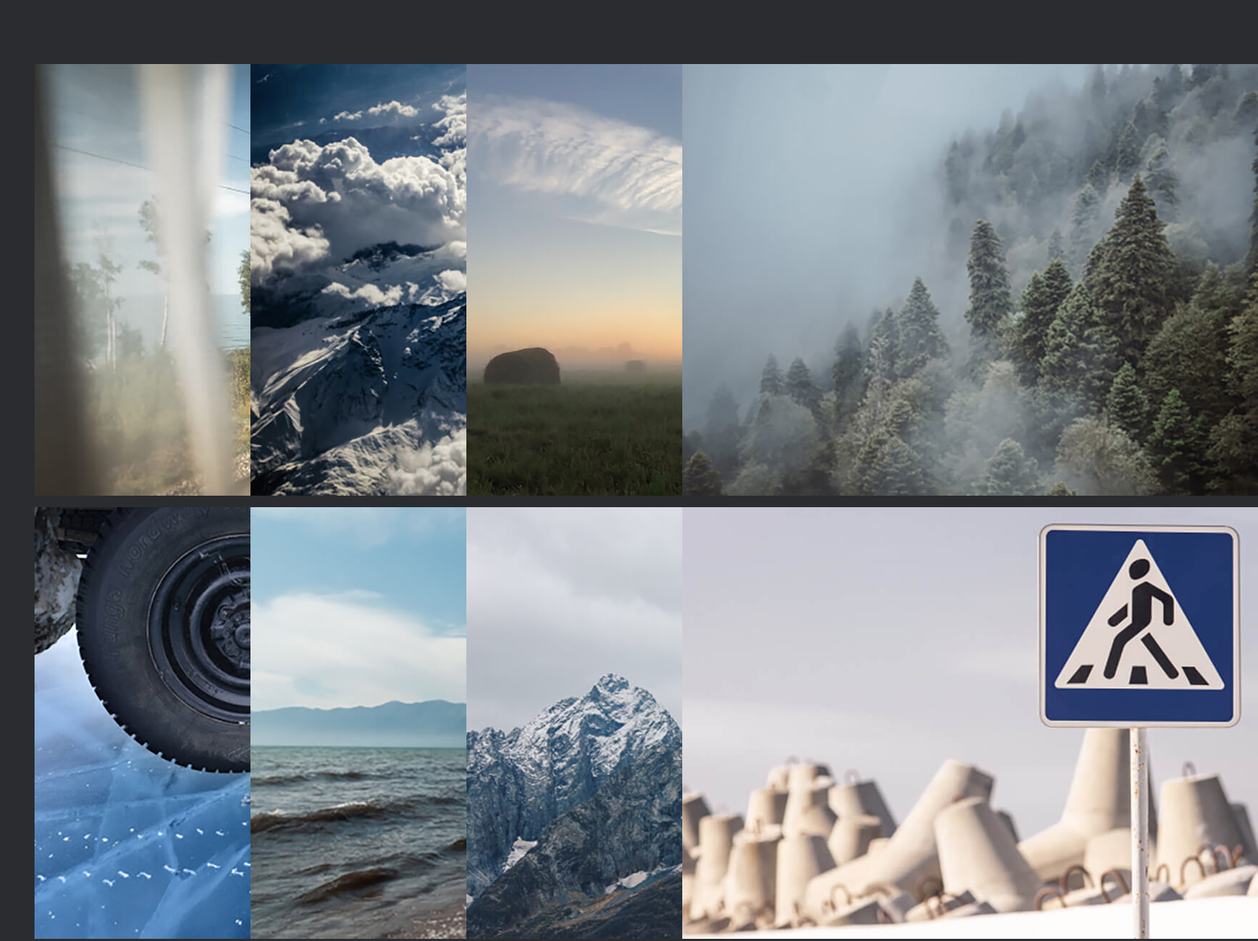
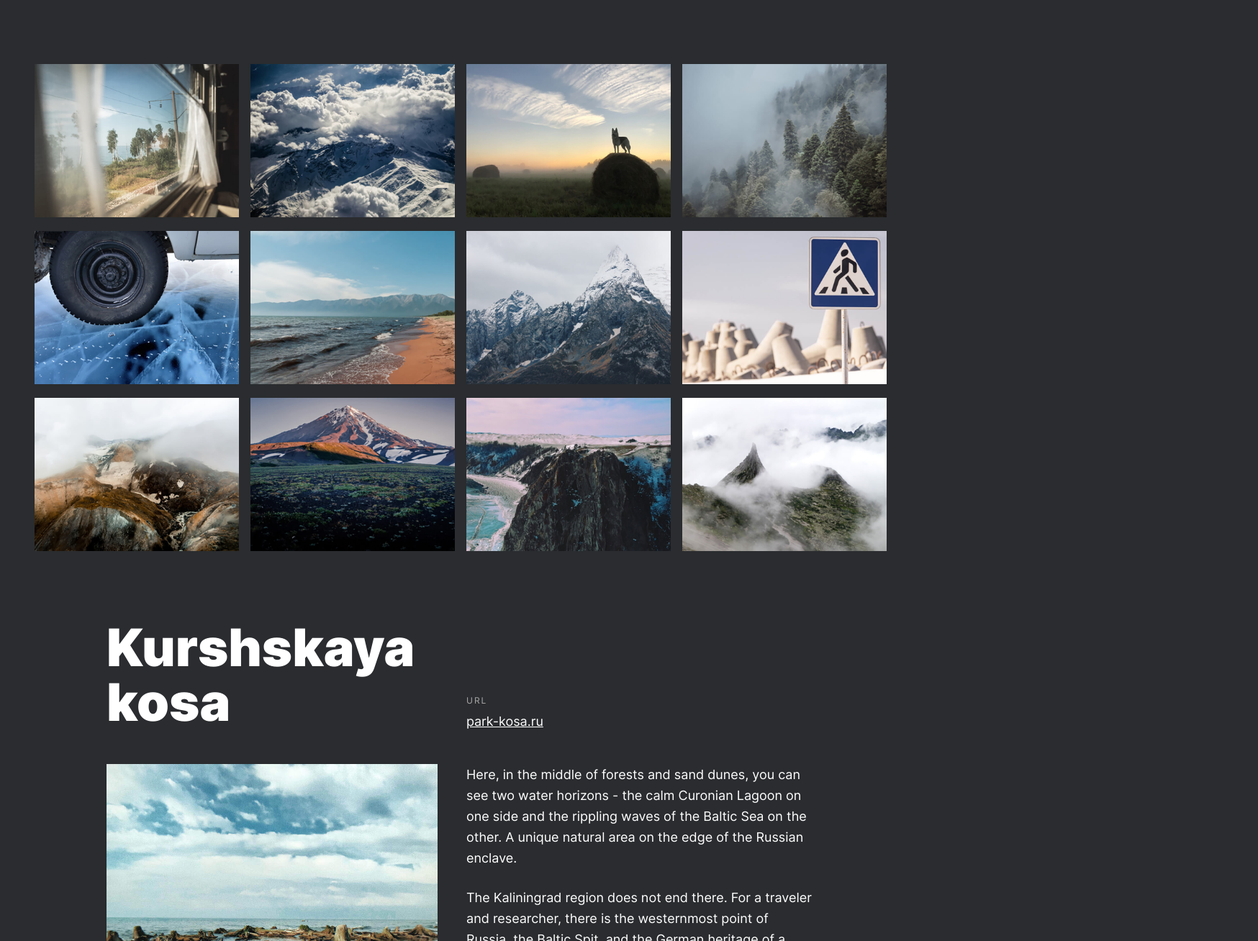
Before and after one commit to AlekseiSidenko/yp-msk-vlk, a plain HTML site: page index_en.html in a window 1280 px wide. Shown: the part 1687-2995 px from the top of the page at 72% size, 1748 px wide, since content can reach past the window. Drawn offline with Linux system fonts and the light colour scheme.

Commit message:
Подправил En версию

```diff
--- a/blocks/opacity/opacity.css
+++ b/blocks/opacity/opacity.css
@@ -1,5 +1,5 @@
 .opacity {
-  transition: opacity 0.5s ease;
+  transition: opacity 0.3s ease;
 }
 
 .opacity:hover {
--- a/index_en.html
+++ b/index_en.html
@@ -44,19 +44,45 @@
           </li>
         </ul>
       </section>
-      <section class="photo-grid">
-          <img class="photo-grid__item" src="images/photo-grid-train.jpg" alt="Train">
-          <img class="photo-grid__item" src="images/photo-grid-atharva-tulsi.jpg" alt="Clouds on the mountain">
-          <img class="photo-grid__item" src="images/photo-grid-tuman.jpg" alt="Dog in the manger">
-          <img class="photo-grid__item" src="images/photo-grid-sochi.jpg" alt="Fog in the mountains">
-          <img class="photo-grid__item" src="images/photo-grid-arisa.jpg" alt="Car wheel on ice">
-          <img class="photo-grid__item" src="images/photo-grid-baikal.jpg" alt="Baikal">
-          <img class="photo-grid__item" src="images/photo-grid-elbrus.jpg" alt="Elbrus">
-          <img class="photo-grid__item" src="images/photo-grid-kondratiev.jpg" alt="Breakwater">
-          <img class="photo-grid__item" src="images/photo-grid-kamchatka-1.jpg" alt="Kamchatka">
-          <img class="photo-grid__item" src="images/photo-grid-kamchatka-2.jpg" alt="Volcano in Kamchatka">
-          <img class="photo-grid__item" src="images/photo-grid-baikal-2.jpg" alt="Baikal">
-          <img class="photo-grid__item" src="images/photo-grid-ergaki.jpg" alt="Ergaki">
+      <section class="photo">
+        <ul class="photo-grid">
+          <li class="photo-grid__item">
+            <img class="photo-grid__picture scale" src="images/photo-grid-train.jpg" alt="Train">
+          </li>
+          <li class="photo-grid__item">
+            <img class="photo-grid__picture scale" src="images/photo-grid-atharva-tulsi.jpg" alt="Clouds on the mountain">
+          </li>
+          <li class="photo-grid__item">
+            <img class="photo-grid__picture scale" src="images/photo-grid-tuman.jpg" alt="Dog in the manger">
+          </li>
+          <li class="photo-grid__item">
+            <img class="photo-grid__picture scale" src="images/photo-grid-sochi.jpg" alt="Fog in the mountains">
+          </li>
+          <li class="photo-grid__item">
+            <img class="photo-grid__picture scale" src="images/photo-grid-arisa.jpg" alt="Car wheel on ice">
+          </li>
+          <li class="photo-grid__item">
+            <img class="photo-grid__picture scale" src="images/photo-grid-baikal.jpg" alt="Baikal">
+          </li>
+          <li class="photo-grid__item">
+            <img class="photo-grid__picture scale" src="images/photo-grid-elbrus.jpg" alt="Elbrus">
+          </li>
+          <li class="photo-grid__item">
+            <img class="photo-grid__picture scale" src="images/photo-grid-kondratiev.jpg" alt="Breakwater">
+          </li>
+          <li class="photo-grid__item">
+            <img class="photo-grid__picture scale" src="images/photo-grid-kamchatka-1.jpg" alt="Kamchatka">
+          </li>
+          <li class="photo-grid__item">
+            <img class="photo-grid__picture scale" src="images/photo-grid-kamchatka-2.jpg" alt="Volcano in Kamchatka">
+          </li>
+          <li class="photo-grid__item">
+            <img class="photo-grid__picture scale" src="images/photo-grid-baikal-2.jpg" alt="Baikal">
+          </li>
+          <li class="photo-grid__item">
+            <img class="photo-grid__picture scale" src="images/photo-grid-ergaki.jpg" alt="Ergaki">
+          </li>
+        </ul>
       </section>
       <section class="places">
         <article class="place">
@@ -65,7 +91,7 @@
             <p class="place__url-heading">url</p>
             <a class="place__link opacity" href="http://park-kosa.ru" target="_blank">park-kosa.ru</a>
           </div>
-          <img class="place__image" src="images/place-kosa.jpg" alt="Kurshskaya kosa photo">
+          <img class="place__image shadow" src="images/place-kosa.jpg" alt="Kurshskaya kosa photo">
           <div class="place__text">
             <p class="place__paragraph">Here, in the middle of forests and sand dunes, you can see two water horizons - the calm Curonian Lagoon on one side and the rippling waves of the Baltic Sea on the other. A unique natural area on the edge of the Russian enclave.</p>
             <p class="place__paragraph">The Kaliningrad region does not end there. For a traveler and researcher, there is the westernmost point of Russia, the Baltic Spit, and the German heritage of a scattering of small seaside towns in the same neighborhood. The atmosphere of these places eliminates the fuss, dipping into the tranquility of nature and the smell of steel, cool sea.</p>
@@ -77,7 +103,7 @@
             <p class="place__url-heading">url</p>
             <a class="place__link opacity" href="https://yourshot.nationalgeographic.com/photos/?keywords=kolskiy" target="_blank">National Geographic</a>
           </div>
-          <img class="place__image" src="images/place-kolsky.jpg" alt="Kolskiy photo">
+          <img class="place__image shadow" src="images/place-kolsky.jpg" alt="Kolskiy photo">
           <div class="place__text">
             <p class="place__paragraph">Almost the entire peninsula is located beyond the Arctic Circle. Saami tundra, from which to the south - taiga, and to the north - the Arctic Ocean, pretending to be the Barents Sea.</p>
             <p class="place__paragraph">Perhaps you watched Zvyagintsev and even heard the story of the Arctic festival in Teriberka. Perhaps the word "Khibiny" did not remain under the snow of school memories of geography lessons. Perhaps you were not interested in the ultra-deep well penetrating the earth's crust, but apathy has long covered you from apatites. But your dream of seeing the northern lights comes true with a ticket to Murmansk.</p>
@@ -89,7 +115,7 @@
             <p class="place__url-heading">url</p>
             <a class="place__link opacity" href="https://www.youtube.com/watch?v=7ZEsoV7kWAQ" target="_blank">YouTube</a>
           </div>
-          <img class="place__image" src="images/place-altai.jpg" alt="Altai photo">
+          <img class="place__image shadow" src="images/place-altai.jpg" alt="Altai photo">
           <div class="place__text">
             <p class="place__paragraph">Altai is one of the most beautiful places in Russia. First of all, because of the mountains: if you drive along the ridge, you will see slopes strewn with pine trees, mountain rivers and lakes. And if you open the windows in the car, you can get acquainted with the invisible miracle of these places - the mountain air.</p>
             <p class="place__paragraph">The climate in Altai is temperate, so it is best to go here in summer. So you will see all the variety of local flora and fauna. Moose roam the forests of Altai, eagles fly over the ridges, and roe deer graze on the plains. And the famous manuls are also inhabitants of the Altai Territory.</p>
@@ -101,7 +127,7 @@
             <p class="place__url-heading">url</p>
             <a class="place__link opacity" href="https://vk.com/baikalmile" target="_blank">https://vk.com/baikalmile</a>
           </div>
-          <img class="place__image" src="images/place-winter-baikal.jpg" alt="Winter Baikal photo">
+          <img class="place__image shadow" src="images/place-winter-baikal.jpg" alt="Winter Baikal photo">
           <div class="place__text">
             <p class="place__paragraph">Everyone knows Baikal as the largest lake in the world. Many also know that this is the largest source of fresh water and one of the most beautiful places in Russia.</p>
             <p class="place__paragraph">Of course, it's all true. But Baikal is still an ideal place for skiing competitions. This is a sport where a skier ties himself to a motorcycle and the tandem tries to develop as much speed as possible on the ice. In March 2019, a world record was set at the Baikal Mile festival - 197.011 km/h.</p>
@@ -113,7 +139,7 @@
             <p class="place__url-heading">url</p>
             <a class="place__link opacity" href="http://vodlozero.ru" target="_blank">http://vodlozero.ru/</a>
           </div>
-          <img class="place__image" src="images/place-karelia.jpg" alt="Karelia photo">
+          <img class="place__image shadow" src="images/place-karelia.jpg" alt="Karelia photo">
           <div class="place__text">
             <p class="place__paragraph">Siberia ends not in the Urals, but in Karelia: the Siberian larch that forms the taiga does not grow west of the Vodlozero. But here it swings up to 30 meters - the forests of the Karelian national parks, due to impenetrable swamps, have never known an ax. Some pines are more than half a millennium old. Touch a living creature that saw the sun before Ivan the Terrible saw it. In the virgin forest for a hundred kilometers you will not find a path. And on rare paths, trees a couple of meters from the ground are marked with bear claws. Let everyone know who's boss.</p>
           </div>
```
